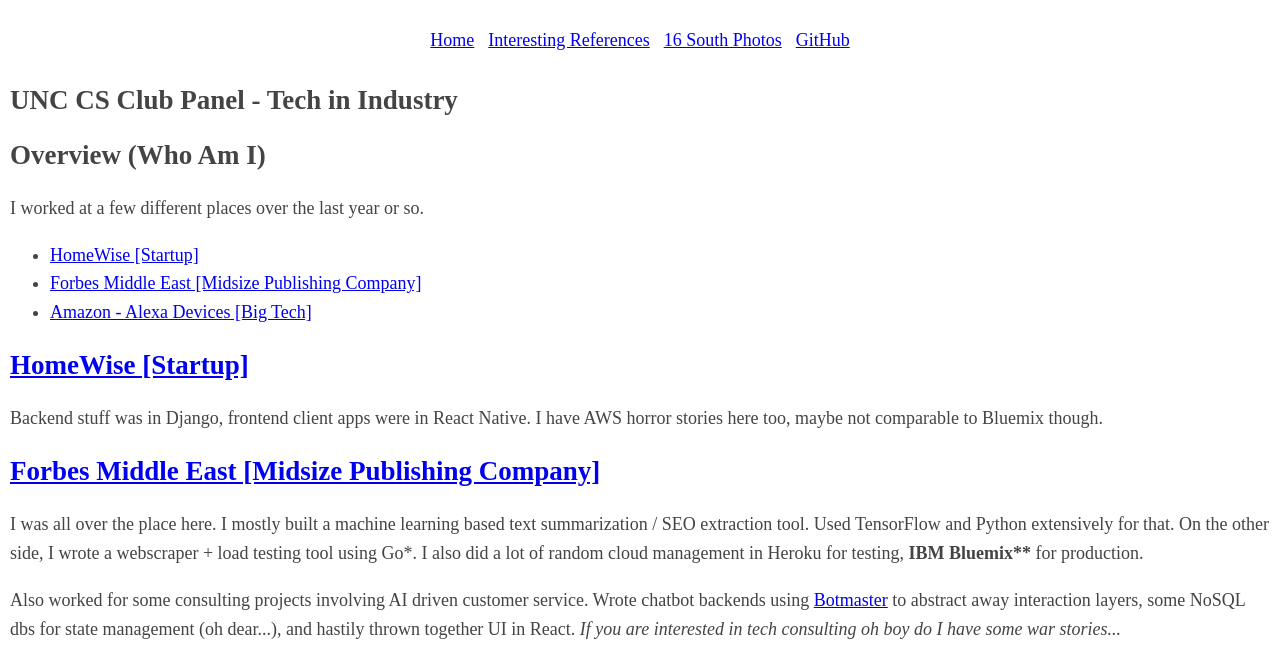
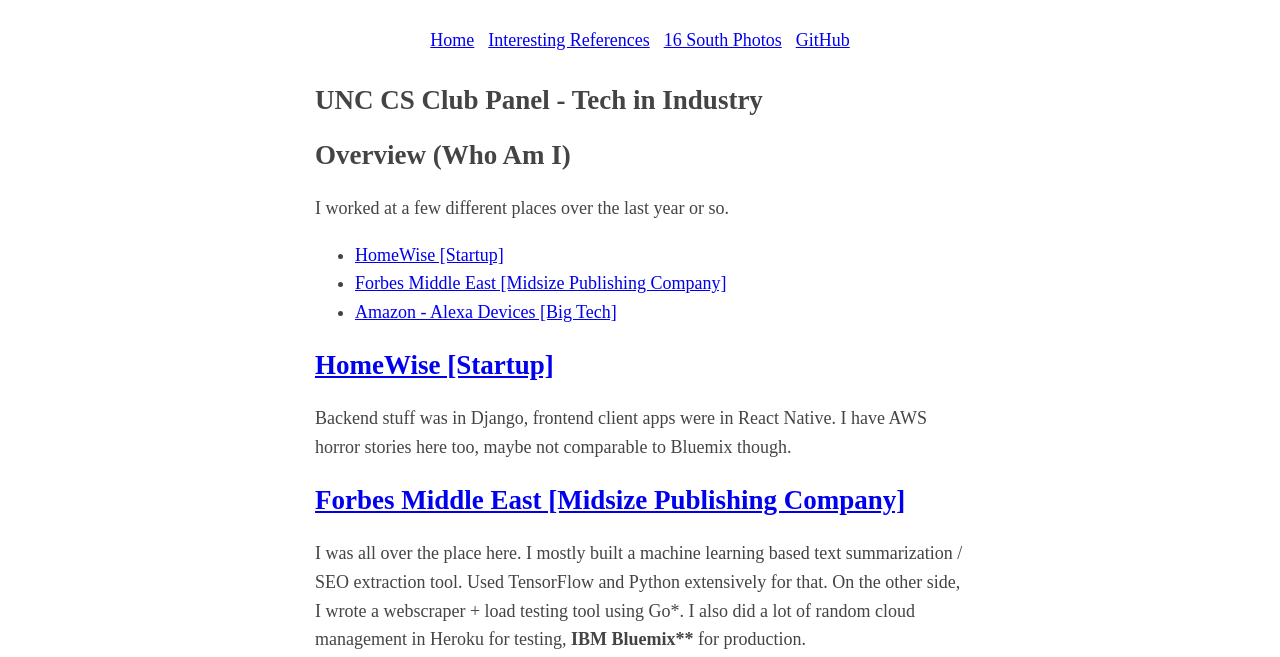
Before and after one commit to vsudhakar/vsudhakar.github.io, a plain HTML site: page notes/csclubtalk-feb19.html in a window 1280 px wide. Shown: the part 143-800 px from the top of the page. Drawn offline with Linux system fonts and the light colour scheme.

Commit message:
fixed css

```diff
--- a/notes/css/readable.css
+++ b/notes/css/readable.css
@@ -1,6 +1,6 @@
 body{
     margin:40px auto;
-    /*max-width:650px;*/
+    max-width:650px;
     line-height:1.6;
     font-size:18px;
     color:#444;
```
